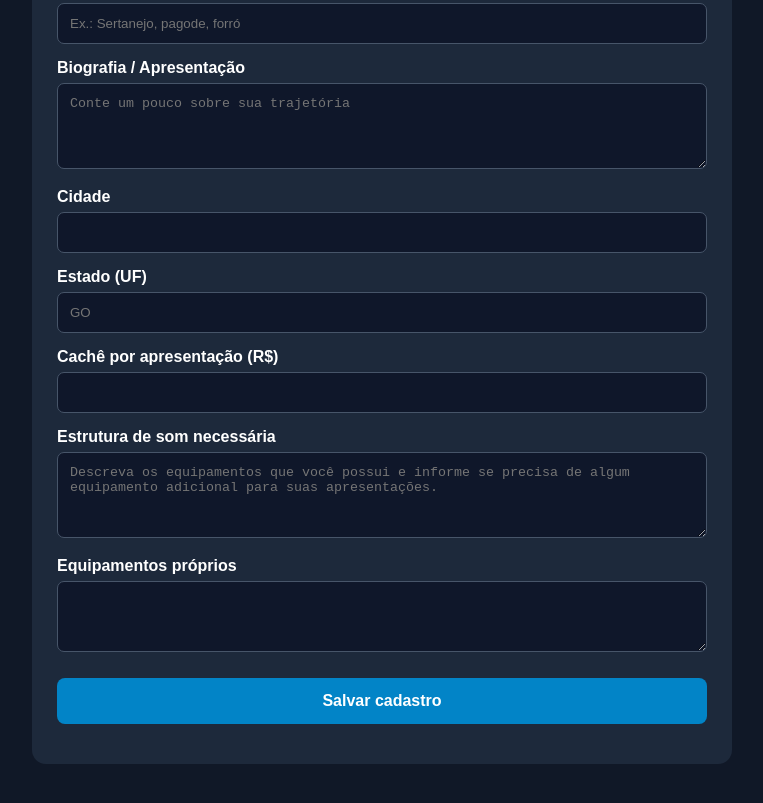
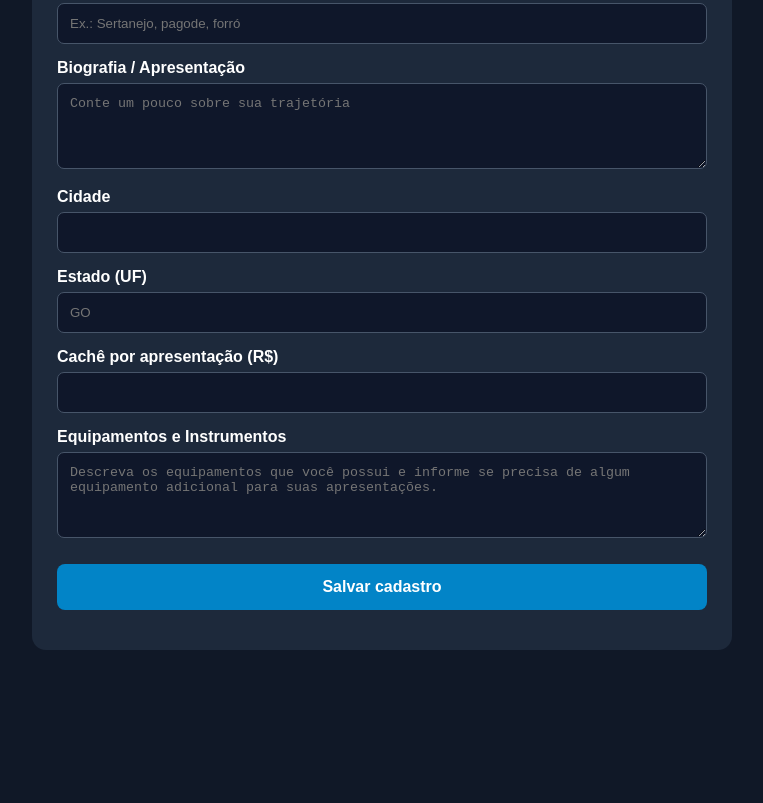
Before and after one commit to felipekardozzo/palcogyn, a plain HTML site: page artist-register.html in a window 1280 px wide. Shown: the part 499-1302 px from the top of the page, without its empty margins (258-1021 px from the left). After the commit the page ends 1194 px from the top, so only its background shows below. Drawn offline with nearby package versions, Linux system fonts and the light colour scheme.

Commit message:
Update artist-register.html

```diff
--- a/artist-register.html
+++ b/artist-register.html
@@ -53,11 +53,8 @@ button{width:100%;padding:14px;margin-top:22px;background:#0284c7;color:white;bo
 <label>Cachê por apresentação (R$)</label>
 <input id="performance_fee" type="number" min="0" step="0.01" required>
 
-<label>Estrutura de som necessária</label>
+<label>Equipamentos e Instrumentos</label>
 <textarea id="sound_setup" rows="4" placeholder="Descreva os equipamentos que você possui e informe se precisa de algum equipamento adicional para suas apresentações."></textarea>
-
-<label>Equipamentos próprios</label>
-<textarea id="equipment_owned" rows="3"></textarea>
 
 <button type="submit">Salvar cadastro</button>
 </form>
```
